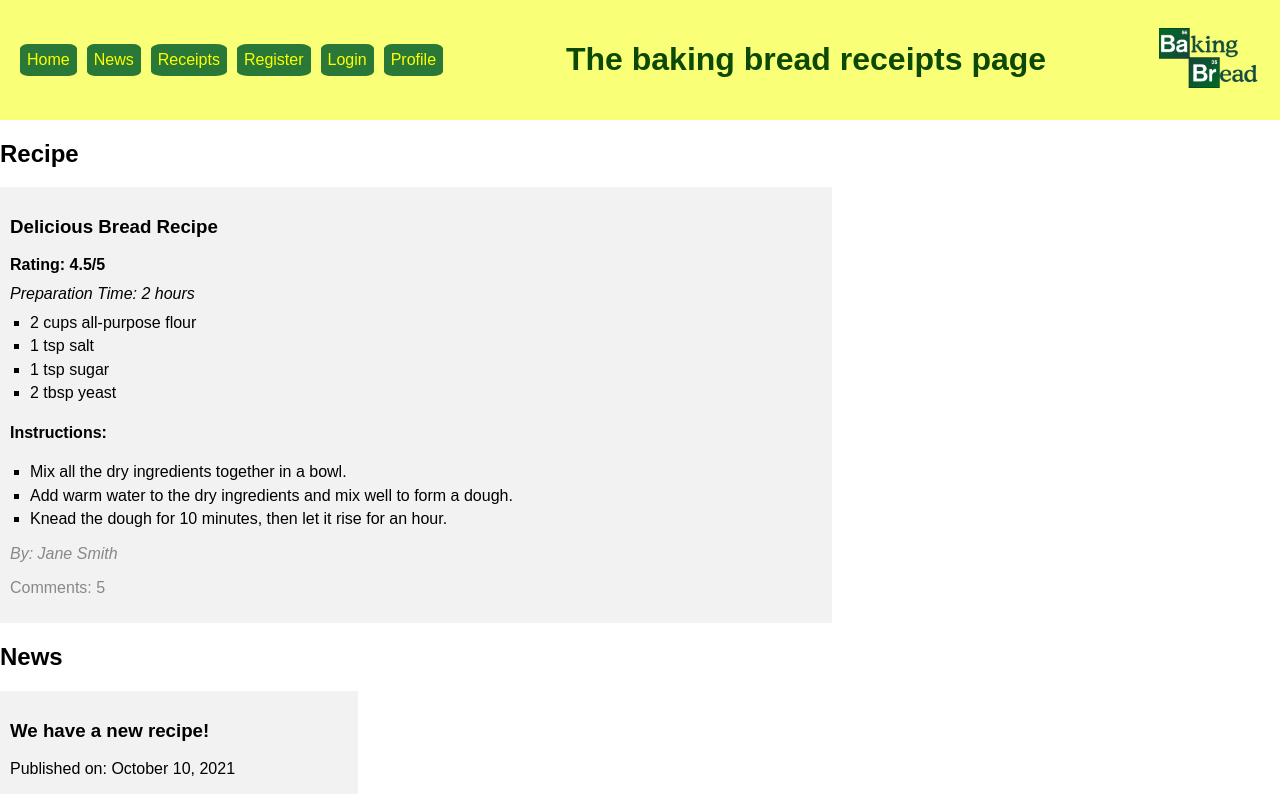
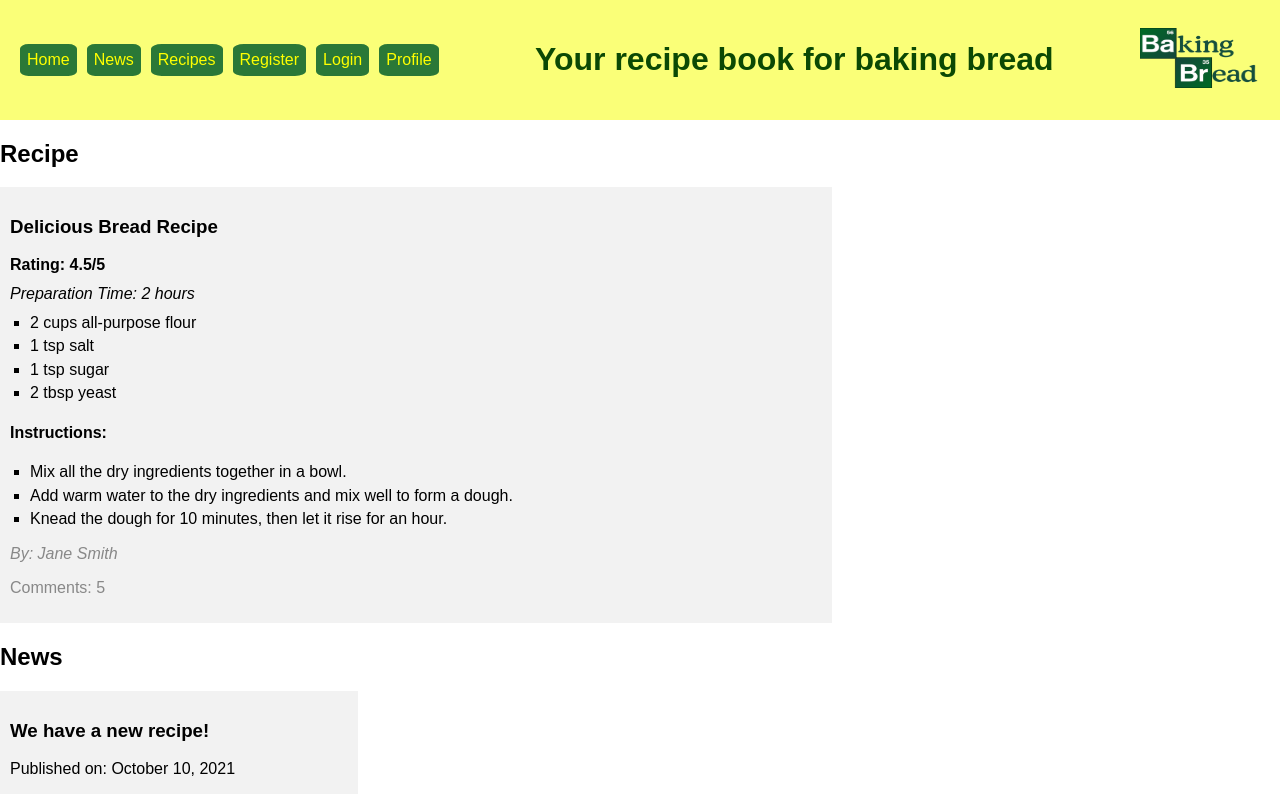
Before and after one commit to Yargi/baking-bread, an Angular app: page / in a window 1280 px wide. Shown: the top 794 px of the page. Built offline with nearby package versions, Linux system fonts and the light colour scheme.

Commit message:
fixed typo

```diff
--- a/angular.json
+++ b/angular.json
@@ -97,5 +97,8 @@
         }
       }
     }
+  },
+  "cli": {
+    "analytics": false
   }
 }
--- a/src/app/app.component.html
+++ b/src/app/app.component.html
@@ -1,5 +1,5 @@
 
 <app-header></app-header>
-<app-receipts-list></app-receipts-list>
+<app-recipes-list></app-recipes-list>
 <app-news-list></app-news-list>
 <app-footer></app-footer>
--- a/src/app/core/header/header.component.html
+++ b/src/app/core/header/header.component.html
@@ -3,16 +3,16 @@
     <ul class="nav-menu">
       <li><a href="#">Home</a></li>
       <li><a href="#">News</a></li>
-      <li><a href="#">Receipts</a></li>
+      <li><a href="#">Recipes</a></li>
       <li><a href="#">Register</a></li>
       <li><a href="#">Login</a></li>
       <li><a href="#">Profile</a></li>
     </ul>
   </nav>
 
-  <h1>The baking bread receipts page</h1>
+  <h1>Your recipe book for baking bread</h1>
 
   <div class="logo">
-    <img src="assets/img/BakingBread.png" alt="Baking Bread Logo">
+    <img ngSrc="assets/img/BakingBread.png" alt="Baking Bread Logo" height="60" width="120">
   </div>
 </header>
--- a/src/app/receipts-list/receipts-list.component.ts
+++ /dev/null
@@ -1,15 +0,0 @@
-import { Component, OnInit } from '@angular/core';
-
-@Component({
-  selector: 'app-receipts-list',
-  templateUrl: './receipts-list.component.html',
-  styleUrls: ['./receipts-list.component.css']
-})
-export class ReceiptsListComponent implements OnInit {
-
-  constructor() { }
-
-  ngOnInit(): void {
-  }
-
-}
--- /dev/null
+++ b/src/app/recipes-list/recipes-list.component.ts
@@ -0,0 +1,15 @@
+import { Component, OnInit } from '@angular/core';
+
+@Component({
+  selector: 'app-recipes-list',
+  templateUrl: './recipes-list.component.html',
+  styleUrls: ['./recipes-list.component.css']
+})
+export class RecipesListComponent implements OnInit {
+
+  constructor() { }
+
+  ngOnInit(): void {
+  }
+
+}
```
Also changed, not shown: src/app/app.module.ts (+8 -6 lines), src/app/recipes-list/recipes-list.component.css (added), src/app/recipes-list/recipes-list.component.html (renamed from src/app/receipts-list/receipts-list.component.html), 1 other file (tests, documents, lock files or other folders).
